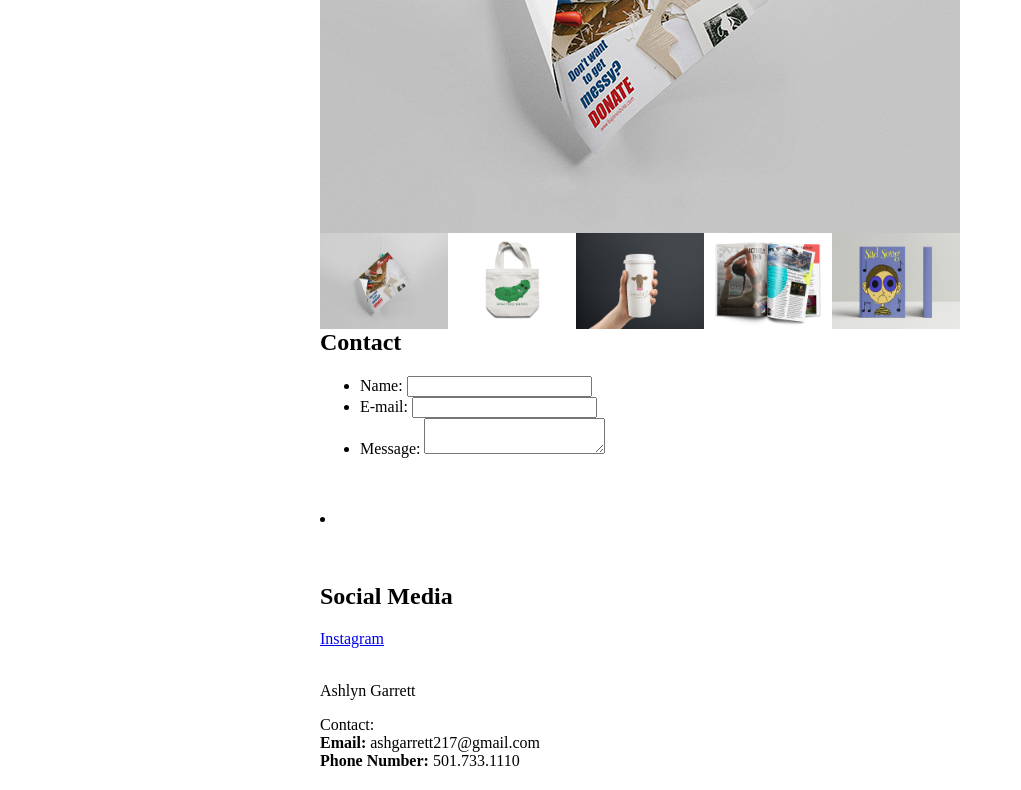
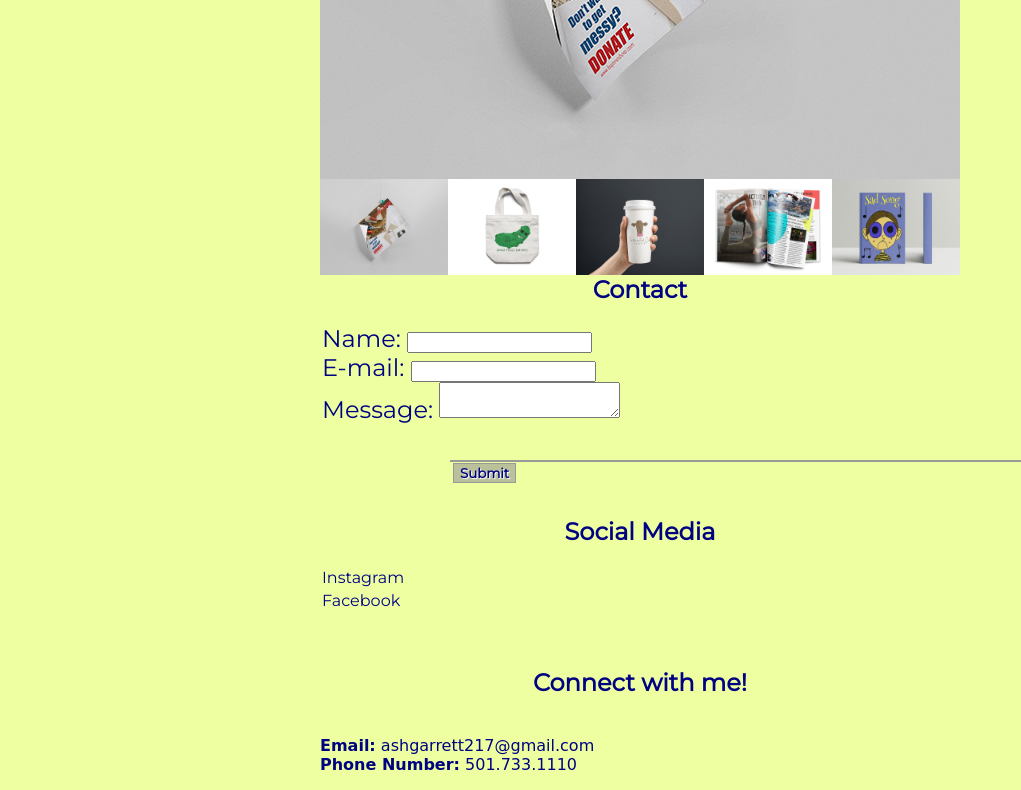
Before and after one commit to ashgarrett217/Portfolio-Website, a plain HTML site: page index.html in a window 1280 px wide. Shown: the part 1101-1891 px from the top of the page, without its empty margins (0-1021 px from the left). Drawn offline with Linux system fonts and the light colour scheme; a web font is replaced by a local one.

Commit message:
Changed Stuff

```diff
--- a/index.html
+++ b/index.html
@@ -1,4 +1,3 @@
-
 <!DOCTYPE html>
 <html>
   <head>
@@ -8,13 +7,21 @@
 
     <link rel="stylesheet" href="style.css">
 
+    <link href="https://fonts.googleapis.com/css2?family=Anton&display=swap" rel="stylesheet">
+
+    <link href="https://fonts.googleapis.com/css2?family=Montserrat:wght@200&display=swap" rel="stylesheet">
+
+    <link href="https://fonts.googleapis.com/css2?family=Arima+Madurai:wght@300&display=swap" rel="stylesheet">
+
+    <link href="https://fonts.googleapis.com/css2?family=Montserrat&display=swap" rel="stylesheet">
+
   </head>
   <nav class="fixed-nav-bar">
 <ul>
   <li> <a href="#aboutMe"> About Me </a> </li>
   <li> <a href="#portfolioGallery"> Portfolio Gallery </a> </li>
   <li> <a href= "#contact"> Contact</a> </li>
-  <li> <a href="socialMedia"> Social Media</a></li>
+  <li> <a href="#socialMedia"> Social Media</a></li>
     </ul>
     </nav>
 
@@ -56,18 +63,20 @@
               <br>
               <br>
     <li class="button-submit">
-      <button type="submit">Submit</button>
+      <button type="submit"><strong>Submit</strong></button>
       </li>
-      <br>
+<br>
 <br>
       <h2 id="socialMedia"> Social Media </h2>
       <a href="https://www.instagram.com/ashlyn.garrett/" target="_blank">Instagram</a>
+      <a href="https://www.facebook.com/ashlyn.garrett.9"
+      target="_blank">Facebook</a>
 
 <br>
 <br>
 <footer>
-  <p> Ashlyn Garrett </p>
-  <p> Contact:
+  <h2 id="ConnectWithMe"> Connect with me!</h2>
+  <p>
     <br>
     <strong>Email:</strong> ashgarrett217@gmail.com
     <br>
--- a/style.css
+++ b/style.css
@@ -1,11 +1,54 @@
 h1 {
-  font-family: helvetica, arial, sans-serif;
+  font-family: 'Anton', sans-serif;
   text-align: center;
+  color: #000282;
+}
+h2 {
+  font-family: 'Montserrat', sans-serif;
+  text-align: center;
+  color: #000282;
+}
+
+li{
+  list-style-type: none;
+  margin: 0 2px;
+  font-size: 3vh;
+}
+
+a{
+  text-decoration: none;
+  color: black;
+  padding: 2px;
+  font-family: 'Montserrat', sans-serif;
+  display: block;
+  color: #000282;
+}
+
+a:hover {
+  background-color: #C6E9FF;
+}
+
+.fixed-nav-bar {
+  position: fixed;
+  top: 0;
+  left: 0;
+  width: 100%;
+  height: 50px;
+}
+
+ul{
+  margin: 0;
+  padding: 0;
+  display: flex;
+  flex-direction: column;
+  font-family: 'Montserrat', sans-serif;
+  color: #000282;
 }
 
 body {
   width: 640px;
   margin: 0 auto;
+  background-color: #EEFFA1;
 }
 
 .full-img {
@@ -33,6 +76,19 @@ button {
   cursor: pointer;
   top: 2px;
   left: 2px;
+  font-family: 'Montserrat', sans-serif;
+  color: #000282;
+}
+.button-submit {
+  border: 0;
+  background: rgba(197,84,34,0.83);
+  text-shadow: 0.5px 0.5px 0.5px white;
+  border: 1px solid #999;
+  position: relative;
+  top: 60%;
+  left: 20%;
+  right: 20%;
+  bottom: 5%;
 }
 
 .thumb-bar img {
@@ -41,3 +97,15 @@ button {
   float: left;
   cursor: pointer;
 }
+
+.center {
+  display: block;
+  margin-left: auto;
+  margin-right: auto;
+  width: 62%;
+}
+
+p {
+  font-family: 'Arima Madurai', cursive;
+  color: #000282;
+}
```
